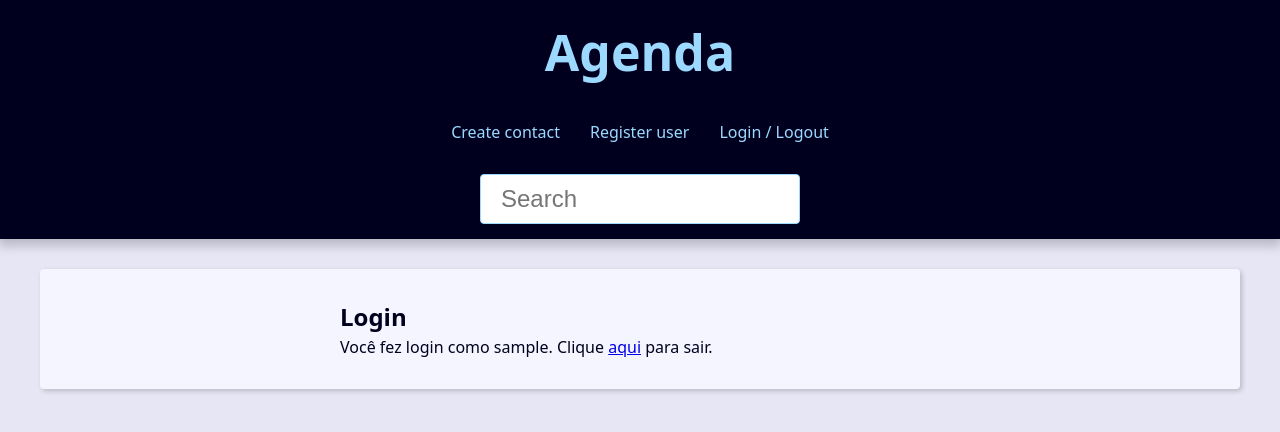
After one commit to rerysonn/Agenda, a Django app: template contact/templates/contact/login.html in a window 1280 px wide. The commit adds this page. Shown: the top 432 px of the page. Run offline with Django 5.2, Linux system fonts and the light colour scheme; the template is opened without the code that fills it, so the values that code supplies are empty; the visitor is signed in with stand-in values (Sample User, id 1).

Commit message:
Login e Logout de usuarios

```diff
--- a/base_templates/global/partials/_header.html
+++ b/base_templates/global/partials/_header.html
@@ -15,6 +15,11 @@
                      Register user
                  </a>
              </li>
+             <li class="menu-item">
+                 <a href="{% url 'contact:login'%}" class="menu-link">
+                     Login / Logout
+                 </a>
+             </li>
          </ul>
      </nav>
 
--- /dev/null
+++ b/contact/templates/contact/login.html
@@ -0,0 +1,18 @@
+{% extends 'global/base.html' %}
+
+{% block content %}
+  <div class="form-wrapper">
+
+    <h2>Login</h2>
+
+    {% if user.is_authenticated %}
+      <p>
+        Você fez login como {{ user.username }}.
+        Clique <a href="{% url 'contact:logout' %}">aqui</a>
+        para sair.
+      </p>
+    {% else %}
+      {% include 'contact/partials/_userform.html' %}
+    {% endif %}
+  </div>
+{% endblock content %}
--- a/contact/urls.py
+++ b/contact/urls.py
@@ -15,5 +15,7 @@ urlpatterns = [
 
     # User (CRUD)
     path('user/create/', views.register, name='register'),
+    path('user/login/', views.login_view, name='login'),
+    path('user/logout/', views.logout_view, name='logout'),
 
 ]
```
Also changed, not shown: contact/templates/contact/partials/_userform.html (added, +38 -0 lines), contact/templates/contact/register.html (+1 -37 lines), contact/views/user_forms.py (+29 -2 lines).
